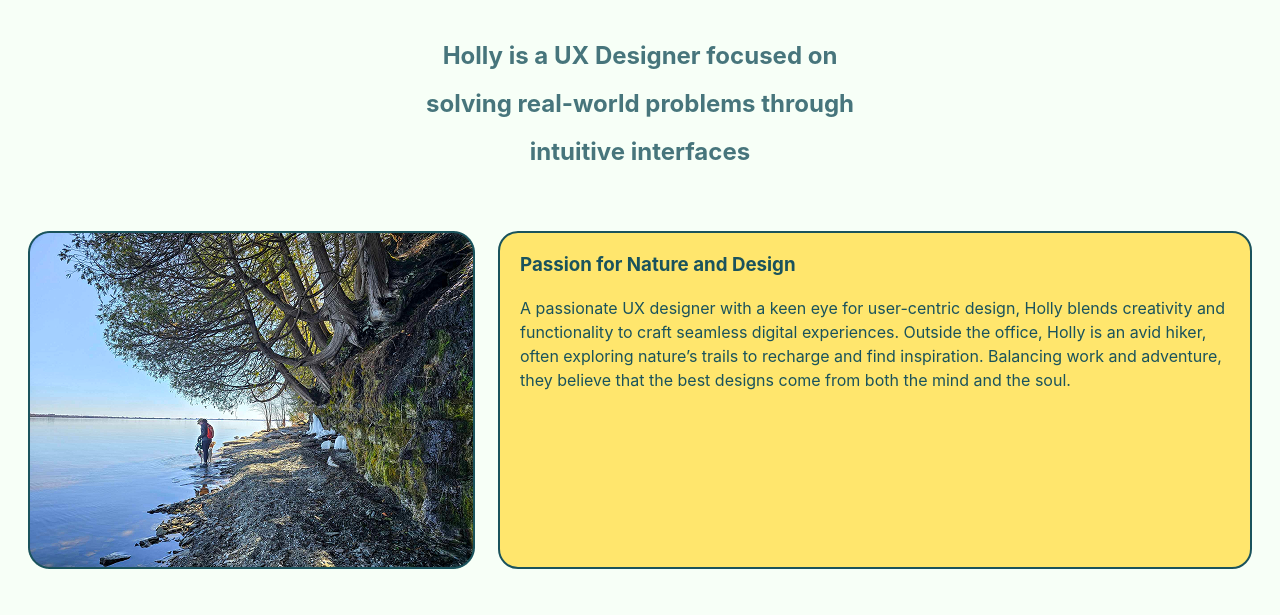
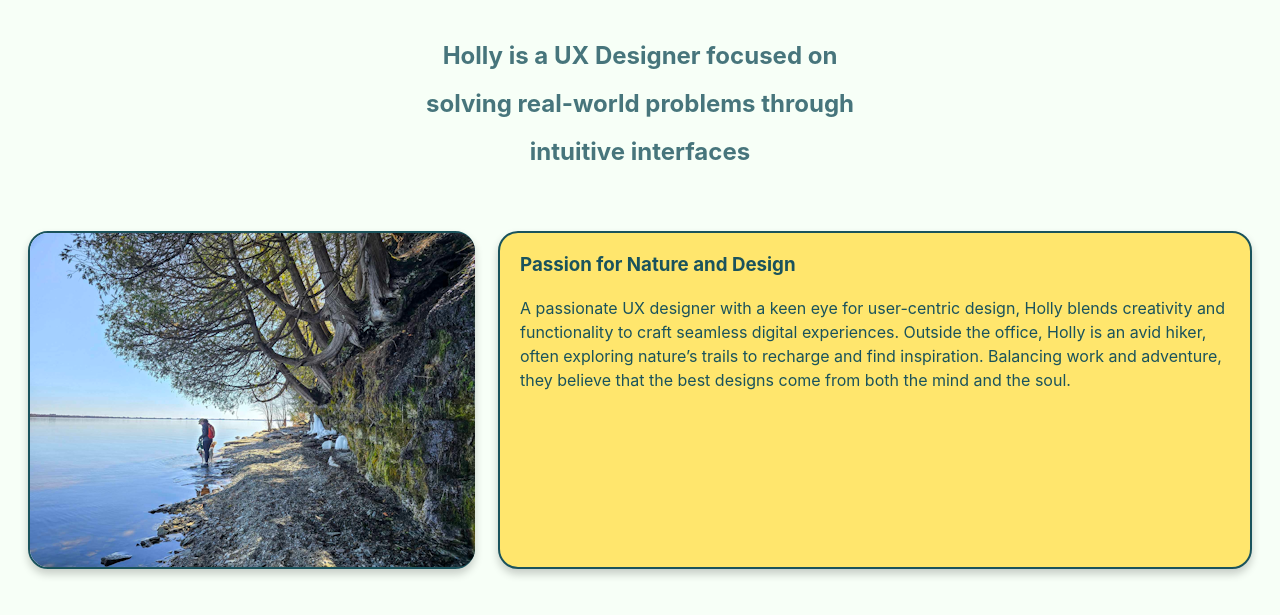
Before and after one commit to clockhol/Lab4.5, a plain HTML site: page index.html in a window 1280 px wide. Shown: the part 105-720 px from the top of the page. Drawn offline with Linux system fonts and the light colour scheme.

Commit message:
final take 2

```diff
--- a/index.html
+++ b/index.html
@@ -15,7 +15,7 @@
     </section>
     <main>
       <section id="image">
-      <img alt="Photo of Holly Clock" src="Holly_Shirleys_Bay 1.png" />
+      <img alt="Photo of Holly Clock" src="Holly_Shirleys_Bay.png" />
       </section>
       <section id="description">
         <h3>Passion for Nature and Design</h3>
--- a/screen.css
+++ b/screen.css
@@ -33,23 +33,35 @@ h1 {
     line-height: 2;
 }
 
+img {
+    border-radius: 18px;
+  }
+
+#image {
+    height: 334px;
+    width: 443px;
+    border: 2px solid;
+    border-color: #1A535C;
+    border-radius: 20px;
+    box-shadow: 0 5px 8px rgba(0,0,0,0.2);
+}
+
 #description {
     height: 334px;
     background: #FFE66D;
     border: 2px solid;
     border-color: #1A535C;
     border-radius: 20px;
+    box-shadow: 0 5px 8px rgba(0,0,0,0.2);
+    color: #1A535C;
+    font-family: Inter, Impact, 'Arial Narrow Bold', sans-serif;
 }
 
 #description h3 {
-    color: #1A535C;
-    font-family: Inter, Impact, 'Arial Narrow Bold', sans-serif;
     margin: 20px;
 }
 
 #description p {
-    color: #1A535C;
-    font-family: Inter, Impact, 'Arial Narrow Bold', sans-serif;
     margin: 20px;
     line-height: 1.5;
 }
```
Also changed, not shown: Figma_Lab_4.5.png (deleted), Holly_Shirleys_Bay 1.png (deleted), Holly_Shirleys_Bay.png (added).
